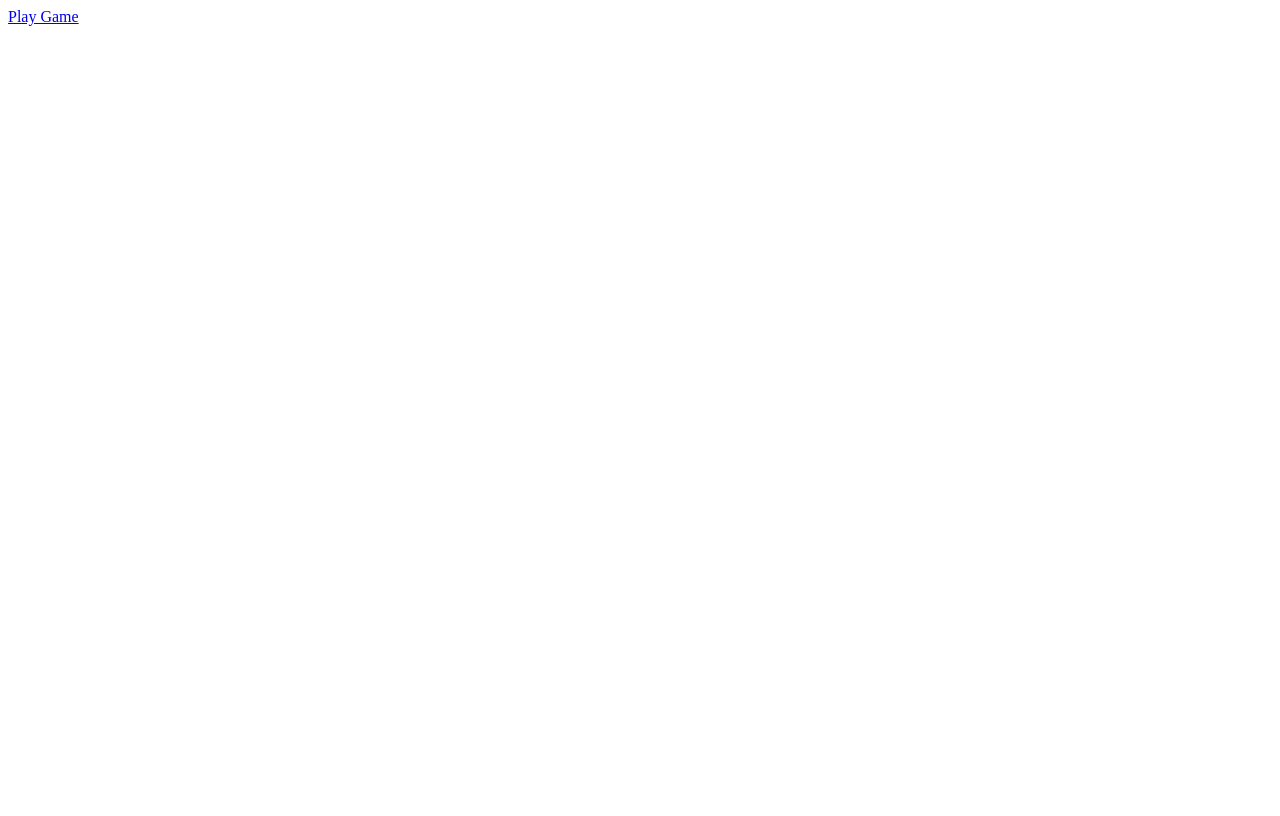
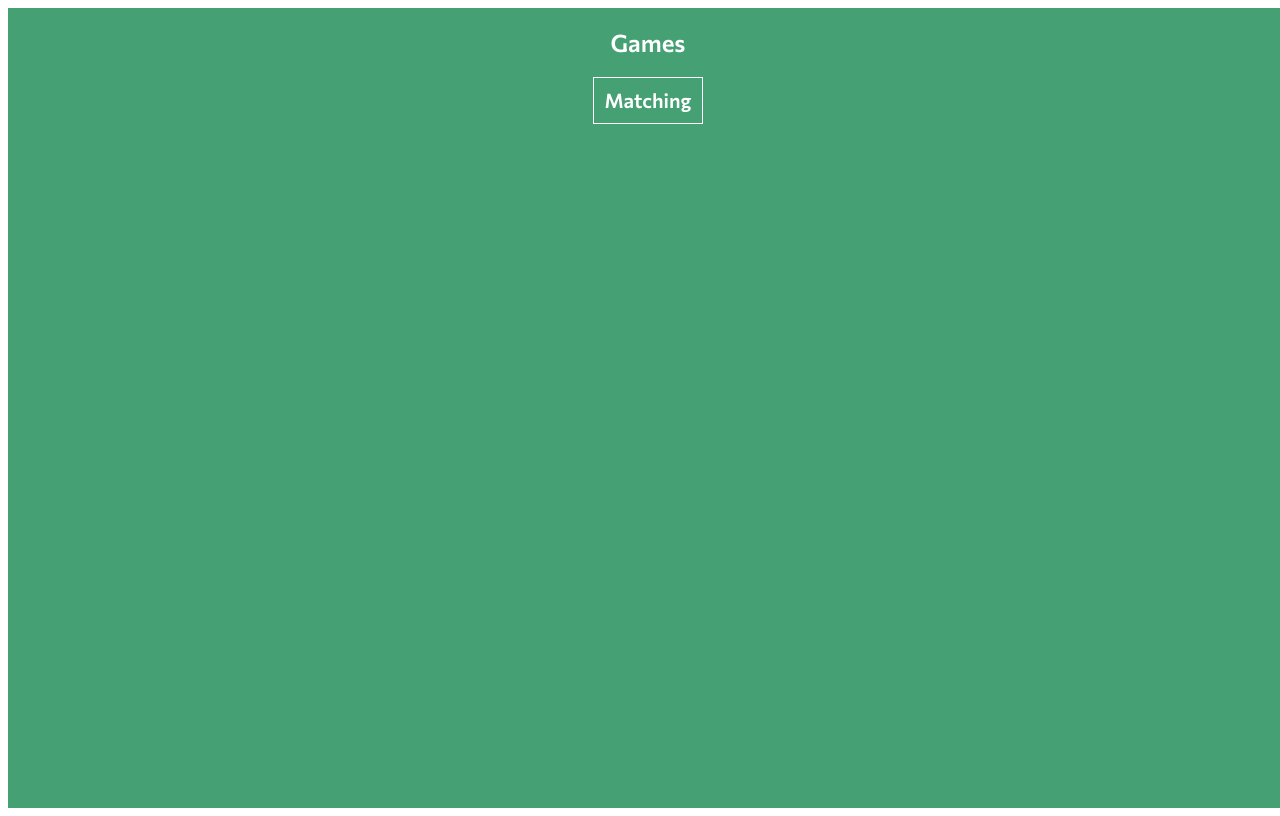
Before and after one commit to jperez01/card-game, a Vue app: page / in a window 1280 px wide. Built offline with nearby package versions, Linux system fonts and the light colour scheme.

Commit message:
Changed home screen and added end game functionality

```diff
--- a/src/components/CardInfo.js
+++ b/src/components/CardInfo.js
@@ -358,7 +358,6 @@ function CardInfo() {
         let i = this.urls.length,
         j = 0,
         temp;
-        console.log(this.urls);
         while (i--) {
             j = Math.floor(Math.random() * (i+1));
 
@@ -368,13 +367,13 @@ function CardInfo() {
             this.urls[j] = temp;
 
         }
-        console.log(this.urls);
     }
 
     this.shuffleGivenUrls = function(givenUrls) {
         let i = givenUrls.length,
         j = 0,
         temp;
+        console.log(givenUrls);
         while (i--) {
             j = Math.floor(Math.random() * (i+1));
 
@@ -383,6 +382,7 @@ function CardInfo() {
             givenUrls[i] = givenUrls[j];
             givenUrls[j] = temp;
         }
+        console.log(givenUrls);
         return givenUrls;
     }
 
--- a/src/components/HelloWorld.vue
+++ b/src/components/MatchingCards.vue
@@ -1,5 +1,5 @@
 <template>
-  <div class="playing-field" v-on:click="moveCard">
+  <div class="playing-field">
     <Loader />
       <router-link class="home" to="/">Return Home </router-link>
     <div class="header">
@@ -27,16 +27,13 @@ import Deck from './Deck';
 import CardInfo from './CardInfo';
 
 export default {
-  name: 'HelloWorld',
+  name: 'MatchingCards',
   props: {
   },
   components: {
     Loader
   },
   methods: {
-    moveCard: function(e) {
-      this.deck.moveCard(e);
-    },
     startTimer: function() {
       let seconds = 0;
       let minutes = 0;
@@ -119,14 +116,8 @@ export default {
       if (result) {
         this.oldCards.push(oldFirst);
         this.oldCards.push(oldSecond);
-        setTimeout(() => {
-          oldFirst.style.visibility = 'hidden';
-          oldFirst.style.opacity = '0';
-          oldFirst.style.transition = 'visibility 1.5s linear, opacity 300ms ease-in-out';
-          oldSecond.style.visibility = 'hidden';
-          oldSecond.style.opacity = '0';
-          oldSecond.style.transition = 'visibility 1.5s linear, opacity 200ms ease-in-out';
-        }, 700);
+        this.hideMatchedCards(oldFirst, oldSecond);
+        this.checkForEnd();
       } else {
         setTimeout(() => {
           oldFirst.classList.toggle('is-flipped');
@@ -135,6 +126,21 @@ export default {
       }
       this.firstFlipped = null;
       this.secondFlipped = null;
+    },
+    hideMatchedCards: function(card1, card2) {
+      setTimeout(() => {
+        card1.style.visibility = 'hidden';
+        card1.style.opacity = '0';
+        card1.style.transition = 'visibility 1.5s linear, opacity 300ms ease-in-out';
+        card2.style.visibility = 'hidden';
+        card2.style.opacity = '0';
+        card2.style.transition = 'visibility 1.5s linear, opacity 200ms ease-in-out';
+      }, 700);
+    },
+    checkForEnd: function() {
+      if (this.oldCards.length === 32) {
+        this.endTimer();
+      }
     }
   },
   created() {
--- a/src/router/index.js
+++ b/src/router/index.js
@@ -1,15 +1,15 @@
 import Vue from 'vue';
 import VueRouter from 'vue-router';
-import HelloWorld from '../components/HelloWorld.vue';
+import MatchingCards from '../components/MatchingCards.vue';
 import Home from '../views/Home.vue';
 
 Vue.use(VueRouter);
 
 const routes = [
     {
-        path: '/blackjack',
+        path: '/matching',
         name: 'FirstGame',
-        component: HelloWorld
+        component: MatchingCards
     },
     {
         path: '/',
--- a/src/views/Home.vue
+++ b/src/views/Home.vue
@@ -1,6 +1,7 @@
 <template>
-  <div id="app">
-    <router-link to="/blackjack"> Play Game</router-link>
+  <div id="app" class="field">
+    <h3 class="title"> Games </h3>
+    <router-link class="link" to="/matching"> Matching </router-link>
   </div>
 </template>
 
@@ -12,11 +13,6 @@ export default {
   },
   data() {
     return {
-      todos: [
-        'hello',
-        'bonjour',
-        'hola'
-        ]
     }
   }
 }
@@ -24,4 +20,36 @@ export default {
 
 <style>
 
+.field {
+  height: 100vh;
+  width: 100vw;
+  display: flex;
+  background-color: #45a173;
+  flex-direction: column;
+  align-items: center;
+}
+
+.link {
+    height: 25px;
+    text-align: center;
+    font-family: 'Comm Bold';
+    color: white;
+    font-size: 20px;
+    padding: 10px;
+    margin: 20px;
+    text-decoration: none;
+    border: 1px solid white;
+}
+
+.link:hover {
+  background-color:rgba(66, 65, 65, .4);
+}
+
+.title {
+  text-align: center;
+  font-family: 'Comm Bold';
+  color: white;
+  font-size: 24px;
+  margin: 20px 0px 0px 0px;
+}
 </style>
```
